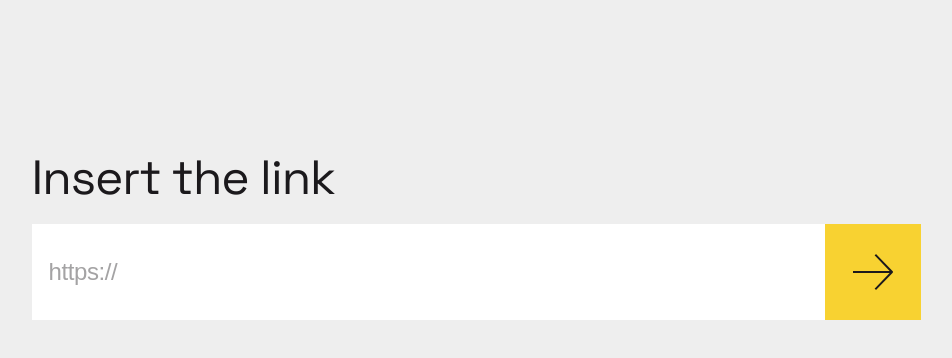
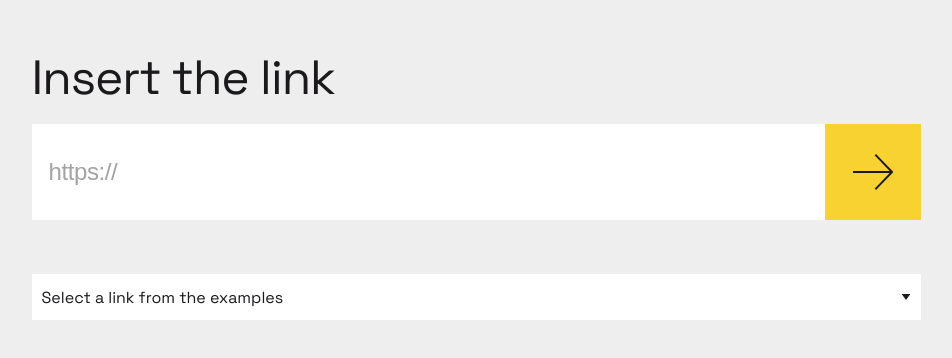
Before and after one commit to MorozovaAN/open-media-test-task, a React (Create React App) app: page /#/ in a window 1280 px wide. Shown: the part 152-510 px from the top of the page, without its empty margins (164-1116 px from the left). Built offline with nearby package versions, Linux system fonts and the light colour scheme.

Commit message:
add LinksExamples component

```diff
--- a/src/App.css
+++ b/src/App.css
@@ -1,5 +1,7 @@
 .app-wrapper {
   display: flex;
+  flex-direction: column;
+
   justify-content: center;
   align-items: center;
   min-height: 100vh;
--- a/src/components/AudioPlayer/AudioPlayer.css
+++ b/src/components/AudioPlayer/AudioPlayer.css
@@ -68,7 +68,7 @@ a.src:hover {
 .player-box {
   width: 620px;
   height: 198px;
-  background: var(--color-basic-darker);
+  background: var(--color-basic-darker-100);
   display: flex;
   align-items: center;
   justify-content: space-between;
@@ -141,7 +141,7 @@ a.src:hover {
   height: 2px;
   background: linear-gradient(var(--color-secondary), var(--color-secondary))
       no-repeat,
-    #adacad;
+    var(--color-basic-darker-200);
   cursor: pointer;
 }
 
--- a/src/components/AudioSrcForm/AudioSrcForm.css
+++ b/src/components/AudioSrcForm/AudioSrcForm.css
@@ -1,3 +1,7 @@
+.form {
+  margin-bottom: 30px;
+}
+
 .form__label-text {
   margin-bottom: 20px;
 }
@@ -40,7 +44,7 @@ input::placeholder {
   font-size: 24px;
   line-height: 32px;
   letter-spacing: -0.4px;
-  color: #a4a3a4;
+  color: var(--color-basic-darker-200);
 }
 
 .input--error {
@@ -63,7 +67,8 @@ input::placeholder {
 
 .btn-submit:hover {
   cursor: pointer;
-  background-color: #fadd5e;
+  background-color: var(--color-accent-lighter);
+  transition: 0.3s ease-in-out;
 }
 
 .btn-submit:focus,
@@ -72,8 +77,8 @@ input::placeholder {
 }
 
 .btn-submit:disabled {
-  background-color: var(--color-basic-darker);
-  border: 0.5px solid var(--color-basic-darker);
+  background-color: var(--color-basic-darker-100);
+  border: 0.5px solid var(--color-basic-darker-100);
   cursor: wait;
 }
 
@@ -84,7 +89,7 @@ input::placeholder {
 .error {
   height: 16px;
   font-weight: 300;
-  font-size: 12px;
+  font-size: 15px;
   line-height: 16px;
   letter-spacing: -0.3px;
   color: var(--color-accent-darker);
--- a/src/components/AudioSrcForm/AudioSrcForm.jsx
+++ b/src/components/AudioSrcForm/AudioSrcForm.jsx
@@ -1,6 +1,7 @@
-import { useState } from 'react';
+import { useEffect, useState } from 'react';
 import { useNavigate } from 'react-router-dom';
 import { isValidUrl } from '../../helpers/isValidUrl';
+import { LinksExamples } from '../LinksExamples/LinksExamples';
 import './AudioSrcForm.css';
 
 export const AudioSrcForm = ({ audio }) => {
@@ -38,6 +39,10 @@ export const AudioSrcForm = ({ audio }) => {
     }
   };
 
+  useEffect(() => {
+    if (inputValue.trim()) setError('');
+  }, [inputValue]);
+
   const handlerChangeInputValue = (e) => {
     setError('');
     setInputValue(e.currentTarget.value);
@@ -48,6 +53,7 @@ export const AudioSrcForm = ({ audio }) => {
     : 'input-btn-box__input input';
 
   return (
+    <>
       <form className="form" onSubmit={handlerSubmit}>
         <label>
           <p className="form__label-text label-text">Insert the link</p>
@@ -67,9 +73,11 @@ export const AudioSrcForm = ({ audio }) => {
               disabled={validation}
             />
           </div>
-
           <p className="form__error error">{error}</p>
         </label>
       </form>
+
+      <LinksExamples setInputValue={setInputValue} disabled={validation} />
+    </>
   );
 };
--- /dev/null
+++ b/src/components/LinksExamples/LinksExamples.css
@@ -0,0 +1,67 @@
+.select {
+  height: 170px;
+  width: 889px;
+}
+
+.select--disabled {
+  pointer-events: none;
+  opacity: 0.5;
+}
+
+.current-value {
+  cursor: pointer;
+  padding: 10px;
+  background-color: var(--color-secondary);
+  transition: 0.2s ease-in;
+  height: 46px;
+  box-sizing: border-box;
+  display: flex;
+  justify-content: space-between;
+  align-items: center;
+
+  column-gap: 15px;
+}
+
+.current-value__text {
+  overflow: hidden;
+  text-overflow: ellipsis;
+  white-space: nowrap;
+}
+
+.current-value:hover {
+  font-size: 17px;
+}
+
+.current-value__arrow--up {
+  transform: rotate(0);
+  transition: 0.3s ease-in;
+}
+
+.current-value__arrow--down {
+  transform: rotate(180deg);
+  transition: 0.3s ease-in;
+}
+
+.select-List--hidden {
+  display: none;
+}
+
+.select-List--active {
+  display: block;
+  margin: 0;
+  padding: 0;
+  border-top: 1px solid var(--color-basic-darker-100);
+}
+
+.select__option {
+  margin: 0;
+  padding: 10px;
+  list-style-type: none;
+  background-color: var(--color-secondary);
+  transition: 0.3s;
+}
+
+.select__option:hover {
+  cursor: pointer;
+  background-color: var(--color-accent);
+}
--- /dev/null
+++ b/src/components/LinksExamples/LinksExamples.jsx
@@ -0,0 +1,54 @@
+import { useState } from 'react';
+import { ReactComponent as Arrow } from '../../assets/images/arrow-select.svg';
+import './LinksExamples.css';
+
+export const LinksExamples = ({ setInputValue, disabled }) => {
+  const [showSelectOptions, setShowSelectOptions] = useState(false);
+  const [currentOption, setCurrentOption] = useState(
+    'Select a link from the examples'
+  );
+
+  const options = [
+    'https://lalalai.s3.us-west-2.amazonaws.com/media/split/a7564eb8-cbf2-40e2-9cb8-6061d8d055a7/no_vocals',
+    'https://chillout.zone/chillin',
+    'https://c5.radioboss.fm:18084/stream',
+  ];
+
+  const handlerSelectOption = (option) => {
+    setCurrentOption(option);
+    setShowSelectOptions(false);
+    setInputValue(option);
+  };
+
+  const selectLisrOptionClasses = `'select__List select-List' + ${
+    showSelectOptions ? 'select-List--active' : 'select-List--hidden'
+  }`;
+
+  const arrowClasses = showSelectOptions
+    ? 'current-value__arrow--down'
+    : 'current-value__arrow--up';
+
+  return (
+    <div className={disabled ? 'select select--disabled' : 'select'}>
+      <div
+        onClick={() => setShowSelectOptions(!showSelectOptions)}
+        className="select__current-value current-value"
+      >
+        <p className="current-value__text">{currentOption}</p>
+        <Arrow height="8" className={arrowClasses} />
+      </div>
+
+      <ul className={selectLisrOptionClasses}>
+        {options.map((option, index) => (
+          <li
+            onClick={() => handlerSelectOption(option)}
+            key={index}
+            className="select__option"
+          >
+            {option}
+          </li>
+        ))}
+      </ul>
+    </div>
+  );
+};
--- a/src/index.css
+++ b/src/index.css
@@ -7,10 +7,12 @@
 
 :root {
   --color-basic: #eeeeee;
-  --color-basic-darker: #cfd3d6;
+  --color-basic-darker-100: #cfd3d6;
+  --color-basic-darker-200: #a4a3a4;
   --color-secondary: #ffffff;
   --color-secondary-dark: #1b191c;
   --color-accent: #f8d231;
+  --color-accent-lighter: #ffe157c7;
   --color-accent-darker: #c6a827;
 }
 
```
Also changed, not shown: src/assets/images/arrow-select.svg (added). Lines whose indentation alone changed are shown as unchanged.
